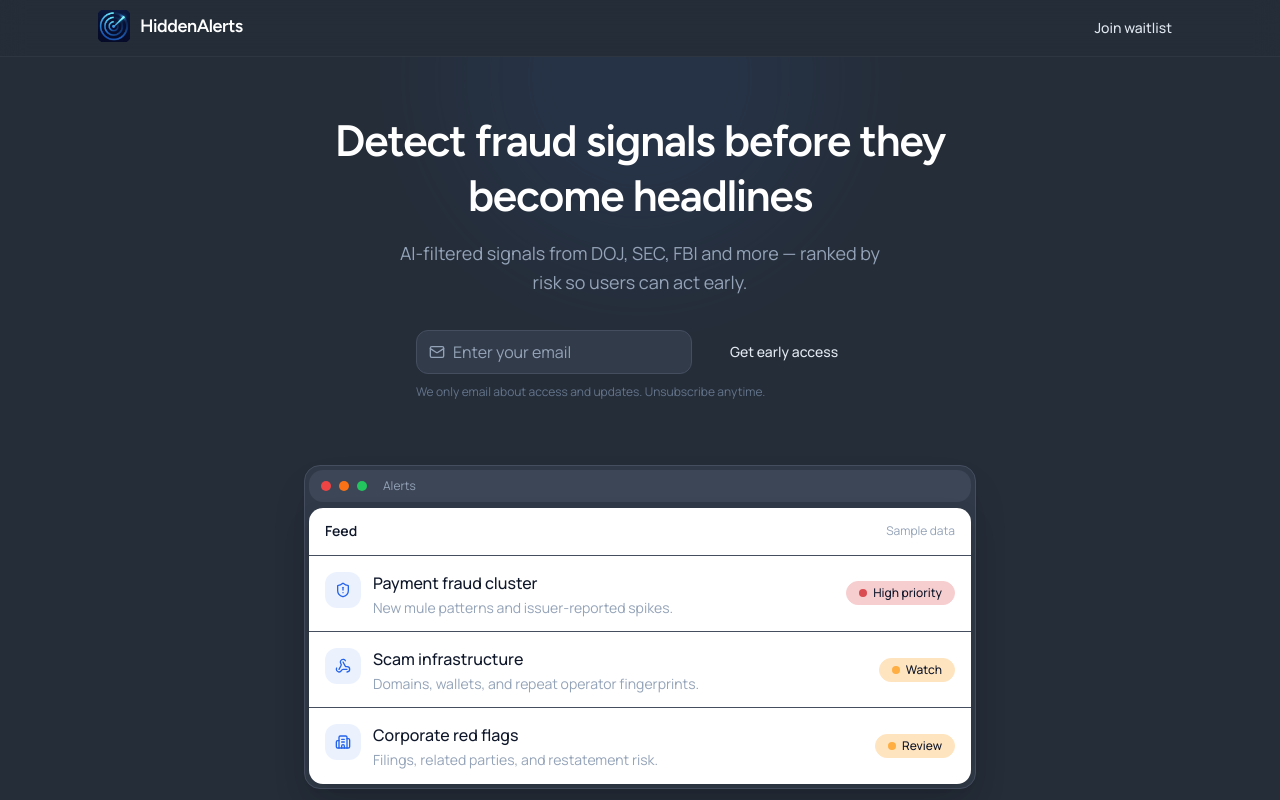
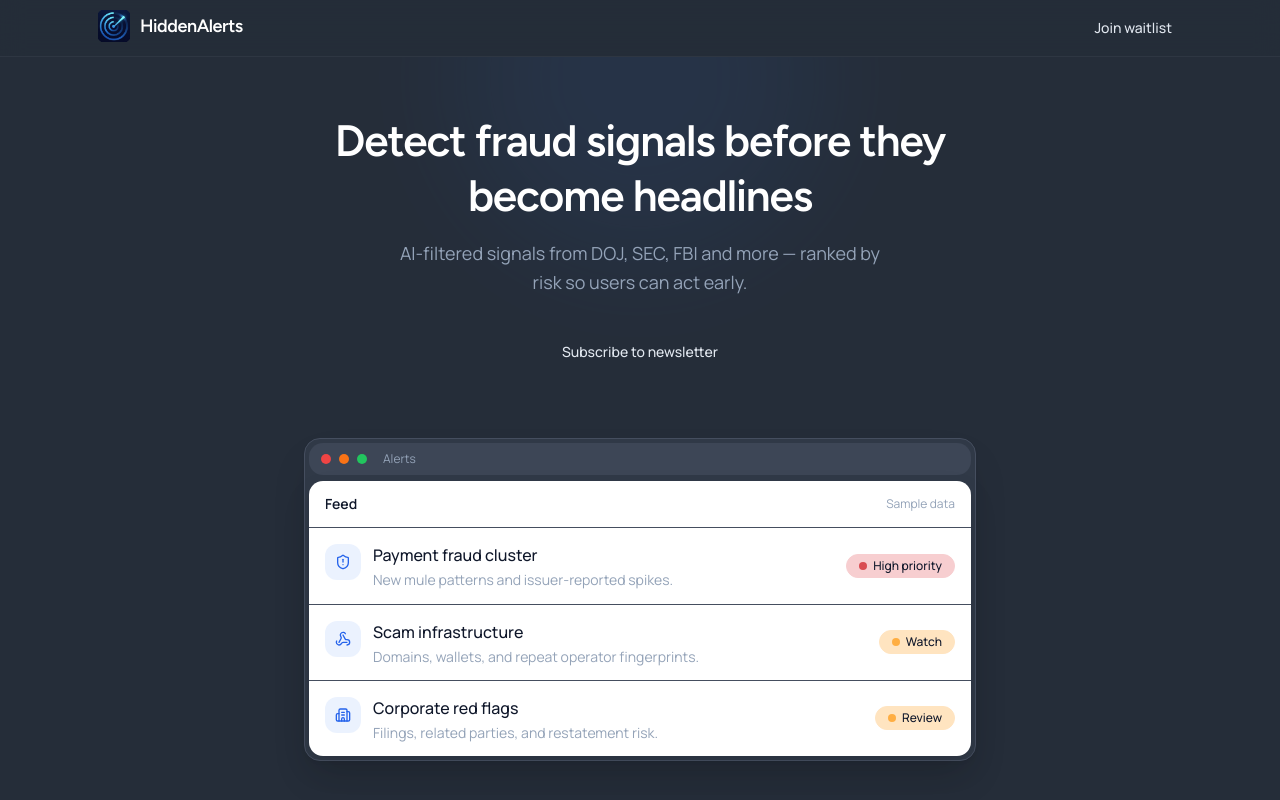
Before and after one commit to HiddenAlerts/hiddenalerts, a Next.js app in the folder frontend/: page / in a window 1280 px wide. Shown: the top 800 px of the page. Built offline with nearby package versions, Linux system fonts and the light colour scheme.

Commit message:
update: add newsletter link

```diff
--- a/frontend/components/landing/LandingHero.tsx
+++ b/frontend/components/landing/LandingHero.tsx
@@ -1,4 +1,9 @@
-import { WaitlistForm } from './WaitlistForm';
+// import { WaitlistForm } from './WaitlistForm';
+
+import { buttonVariants } from '@/components/ui/button';
+import { cn } from '@/lib/utils';
+
+const NEWSLETTER_URL = 'https://hiddenalerts.beehiiv.com';
 
 export function LandingHero() {
   return (
@@ -21,8 +26,22 @@ export function LandingHero() {
           AI-filtered signals from DOJ, SEC, FBI and more — ranked by risk so
           users can act early.
         </p>
-        <div className="mt-8">
-          <WaitlistForm />
+        <div
+          id="waitlist"
+          className="mx-auto mt-8 flex w-full max-w-md flex-col items-center scroll-mt-24"
+        >
+          <a
+            href={NEWSLETTER_URL}
+            target="_blank"
+            rel="noopener noreferrer"
+            className={cn(
+              buttonVariants({ variant: 'default', size: 'md' }),
+              'inline-flex h-11 min-w-[200px] items-center justify-center py-0 sm:min-w-[220px]',
+            )}
+          >
+            Subscribe to newsletter
+          </a>
+          {/* <WaitlistForm /> */}
         </div>
       </div>
     </section>
```
